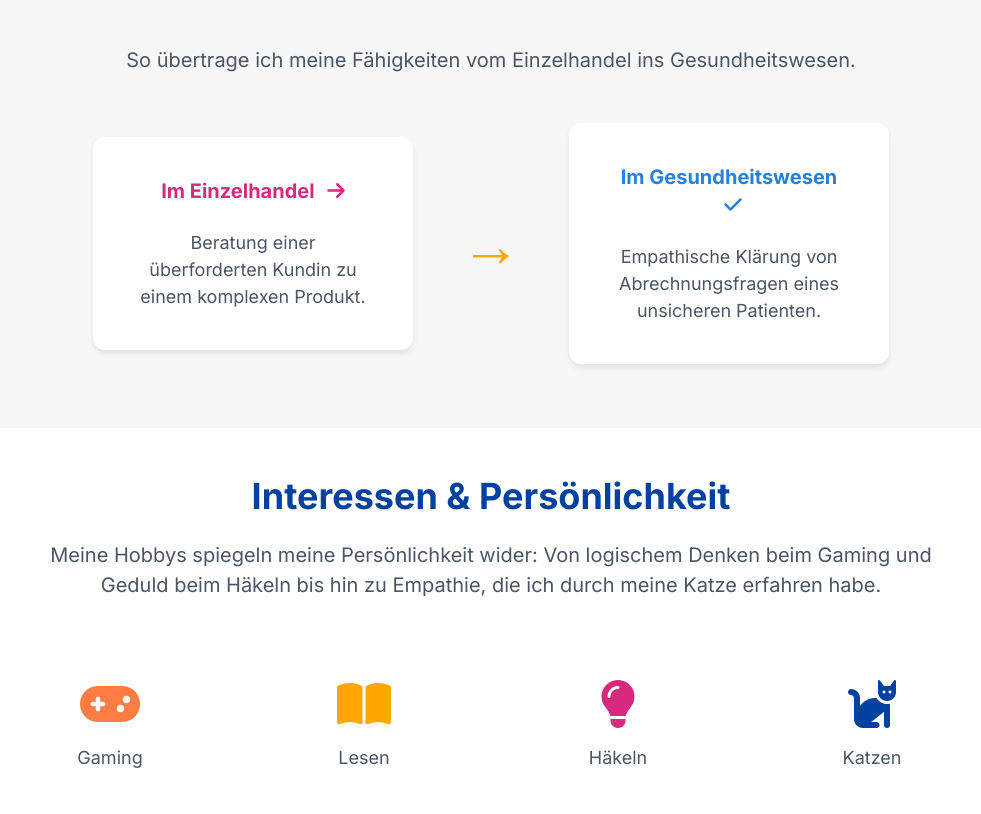
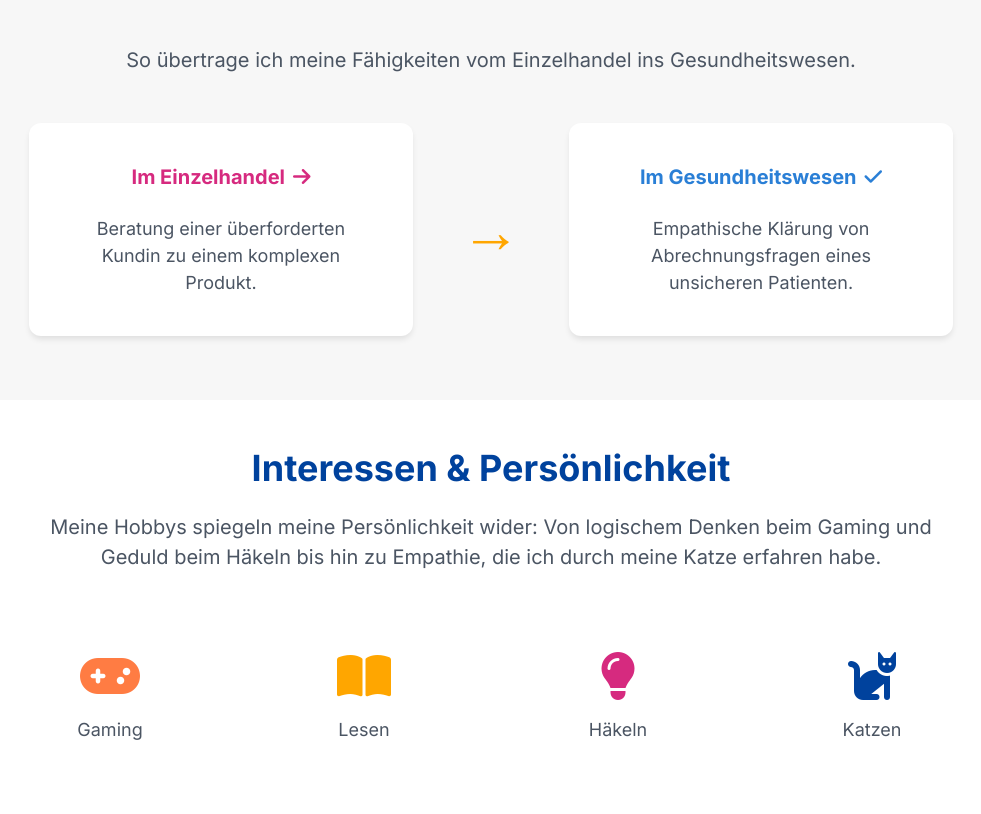
Before and after one commit to zoezk/anna-kkh, a plain HTML site: page index.html in a window 1280 px wide. Shown: the part 2696-3510 px from the top of the page, without its empty margins (149-1130 px from the left). Drawn offline with nearby package versions, Linux system fonts and the light colour scheme.

Commit message:
fix: fixed text align

```diff
--- a/index.html
+++ b/index.html
@@ -103,7 +103,7 @@
         border-radius: 0.75rem;
         box-shadow: 0 4px 6px -1px rgba(0, 0, 0, 0.1);
         text-align: center;
-        width: 20rem;
+        width: 24rem; /* Vergrößert von 20rem für mehr Platz */
         transition: transform 0.2s ease-in-out;
       }
 
@@ -162,7 +162,7 @@
 
         .flow-card {
           width: 100%;
-          max-width: 24rem;
+          max-width: 28rem; /* Vergrößert von 24rem für Mobile */
           padding: 2rem;
         }
 
@@ -440,9 +440,9 @@
           <div
             class="flex flex-col lg:flex-row items-center justify-center gap-12"
           >
-            <div class="flow-card">
+            <div class="flow-card text-center">
               <h3
-                class="font-bold mb-6 text-xl"
+                class="font-bold mb-6 text-xl flex items-center justify-center"
                 style="color: var(--color-secondary)"
               >
                 Im Einzelhandel
@@ -459,8 +459,11 @@
             >
               →
             </div>
-            <div class="flow-card">
-              <h3 class="font-bold mb-6 text-xl" style="color: #2a7fd6">
+            <div class="flow-card text-center">
+              <h3
+                class="font-bold mb-6 text-xl flex items-center justify-center"
+                style="color: #2a7fd6"
+              >
                 Im Gesundheitswesen
                 <i class="fa-solid fa-check ml-2" aria-hidden="true"></i>
               </h3>
```
